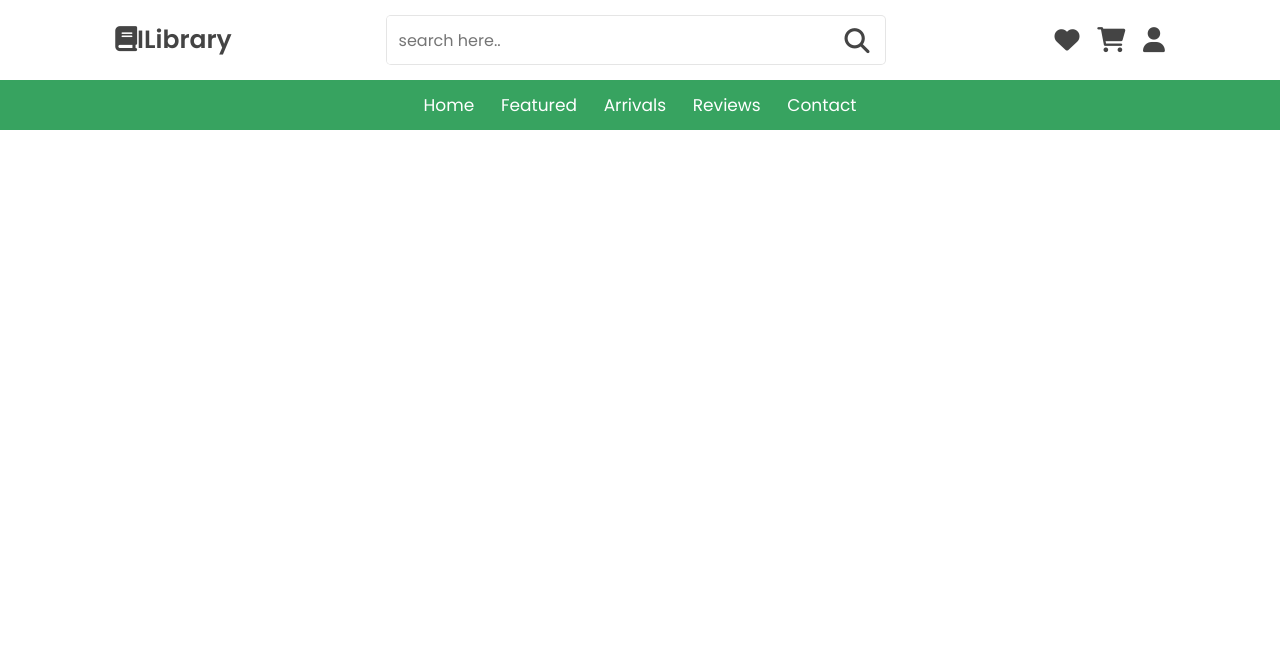
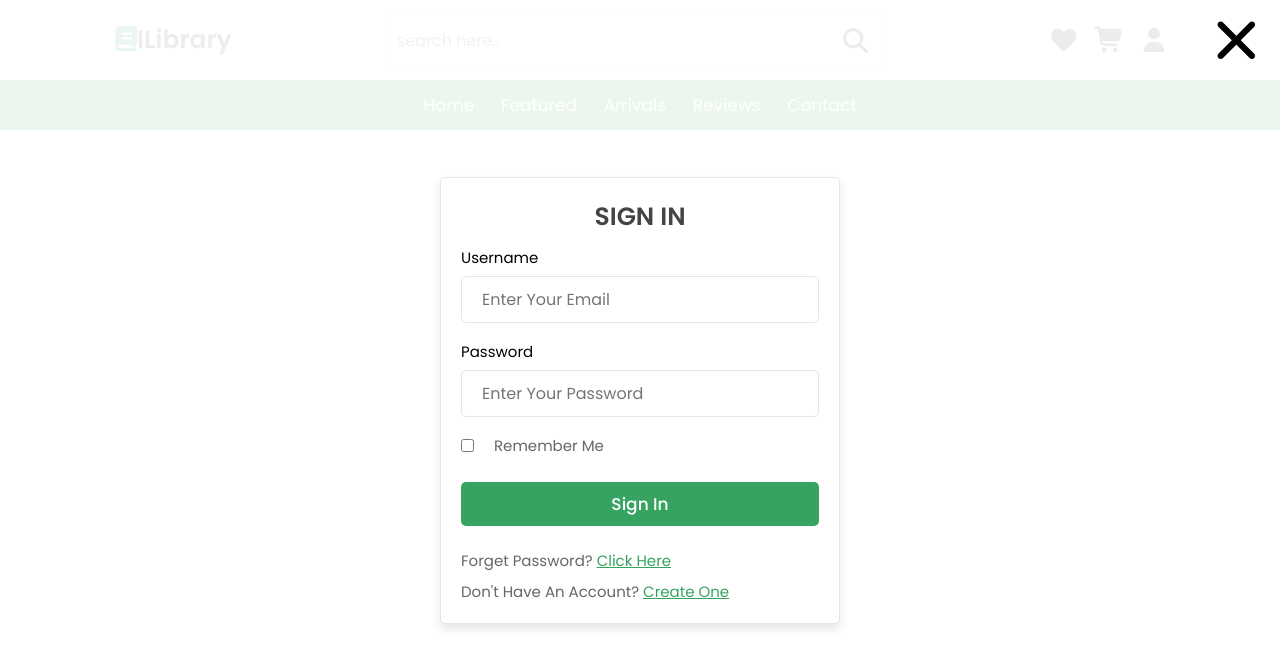
Before and after one commit to Saalu/iLibrary-Project, a plain HTML site: page index.html in a window 1280 px wide. Both pictures are taken after a click on the element 1153 px from the left and 39 px from the top of the page. Shown: the top 668 px of the page. Drawn offline with Linux system fonts and the light colour scheme.

Commit message:
Login Form

```diff
--- a/css/style.css
+++ b/css/style.css
@@ -41,6 +41,22 @@ html::-webkit-scrollbar-track {
 html::-webkit-scrollbar-thumb {
   background: var(--black);
 }
+
+.btn {
+  margin-top: 1rem;
+  display: inline-block;
+  padding: 0.9rem 3rem;
+  border-radius: 0.5rem;
+  color: var(--white);
+  background-color: var(--green);
+  font-size: 1.7rem;
+  cursor: pointer;
+  font-weight: 500;
+}
+
+.btn:hover {
+  background-color: var(--dark-green);
+}
 /* -------------------Setup End------------------- */
 
 .header .header-1 {
@@ -56,6 +72,9 @@ html::-webkit-scrollbar-thumb {
   font-size: 2.5rem;
   font-weight: bolder;
   color: var(--black);
+}
+.header .header-1 i {
+  color: var(--green);
 }
 
 .header .header-1 .search-form {
@@ -138,6 +157,119 @@ body {
   height: 300rem;
 }
 
+.bottom-navbar {
+  text-align: center;
+  background: var(--green);
+  position: fixed;
+  bottom: 0;
+  left: 0;
+  right: 0;
+  z-index: 1000;
+  display: none;
+}
+
+.bottom-navbar a {
+  font-size: 2.5rem;
+  padding: 2rem;
+  color: var(--white);
+}
+
+.bottom-navbar a:hover {
+  background: var(--dark-green);
+}
+
+.login-container {
+  display: flex;
+  align-items: center;
+  justify-content: center;
+  background: rgba(255, 255, 255, 0.9);
+  position: fixed;
+  top: 0;
+  right: 105%;
+  z-index: 1000;
+  height: 100%;
+  width: 100%;
+}
+
+.login-container.active {
+  right: 0;
+}
+
+.login-container form {
+  background-color: var(--white);
+
+  border: var(--border);
+  width: 40rem;
+  padding: 2rem;
+  box-shadow: var(--box-shadow);
+  border-radius: 0.5rem;
+  margin: 2rem;
+}
+
+.login-container form h3 {
+  font-size: 2.5rem;
+  text-transform: uppercase;
+  color: var(--black);
+  text-align: center;
+}
+
+.login-container form span {
+  display: block;
+  font-size: 1.5rem;
+  padding-top: 1rem;
+}
+
+.login-container form .box {
+  width: 100%;
+  margin: 0.7rem 0;
+  font-size: 1.6rem;
+  border: var(--border);
+  padding: 1rem 2rem;
+  border-radius: 0.5rem;
+}
+
+.login-container form .checkbox {
+  display: flex;
+  align-items: center;
+  gap: 2rem;
+  padding: 1rem 0;
+}
+
+.login-container form .checkbox label {
+  font-size: 1.5rem;
+  color: var(--light-black);
+  cursor: pointer;
+}
+
+.login-container form .btn {
+  text-align: center;
+  width: 100%;
+  margin: 1.5rem 0;
+}
+
+.login-container form p {
+  padding-top: 0.8rem;
+  color: var(--light-black);
+  font-size: 1.5rem;
+}
+.login-container form p a {
+  color: var(--green);
+  text-decoration: underline;
+}
+
+.login-container #close-login-btn {
+  font-size: 5rem;
+  position: absolute;
+  top: 1.5rem;
+  right: 2.5rem;
+  cursor: pointer;
+}
+.login-container #close-login-btn:hover {
+  color: var(--green);
+}
+
+/* ............Form End.............. */
+
 /* .........Media Queries........... */
 
 @media (max-width: 991px) {
@@ -151,8 +283,19 @@ body {
 }
 
 @media (max-width: 768px) {
+  html {
+    scroll-padding-top: 0;
+  }
+  body {
+    padding-bottom: 0;
+  }
+
   .header .header-2 {
     display: none;
+  }
+
+  .bottom-navbar {
+    display: block;
   }
 
   #search-btn {
--- a/index.html
+++ b/index.html
@@ -13,7 +13,7 @@
       referrerpolicy="no-referrer"
     />
 
-    <!-- <link rel="stylesheet" href="css/all.min.css" /> -->
+    <link rel="stylesheet" href="css/all.min.css" />
 
     <link rel="stylesheet" href="css/style.css" />
   </head>
@@ -55,6 +55,50 @@
     </header>
     <!-- =================Header End====================== -->
 
+    <!-- =================Footer Navbar====================== -->
+    <nav class="bottom-navbar">
+      <a href="#home" class="fas fa-home"></a>
+      <a href="#featured" class="fas fa-list"></a>
+      <a href="#arrivals" class="fas fa-tags"></a>
+      <a href="#reviews" class="fas fa-comments"></a>
+      <a href="#blogs" class="fas fa-blog"></a>
+    </nav>
+    <!-- =================Footer Navbar End====================== -->
+
+    <!-- =================Login Form End====================== -->
+    <div class="login-container">
+      <div id="close-login-btn" class="fas fa-times"></div>
+      <form action="">
+        <h3>sign in</h3>
+        <span>username</span>
+        <input
+          type="email"
+          name=""
+          class="box"
+          placeholder="enter your email"
+          id=""
+        />
+
+        <span>password</span>
+        <input
+          type="password"
+          name=""
+          class="box"
+          placeholder="enter your password"
+          id=""
+        />
+
+        <div class="checkbox">
+          <input type="checkbox" name="" id="remember-me" />
+          <label for="remember-me">remember me</label>
+        </div>
+        <input type="submit" value="sign in" class="btn" />
+        <p>forget password? <a href="#">click here</a></p>
+        <p>don't have an account? <a href="#">create one</a></p>
+      </form>
+    </div>
+    <!-- =================Login Form End====================== -->
+
     <script src="js/index.js"></script>
   </body>
 </html>
--- a/js/index.js
+++ b/js/index.js
@@ -4,6 +4,16 @@ document.querySelector("#search-btn").onclick = () => {
   searchForm.classList.toggle("active");
 };
 
+let loginForm = document.querySelector(".login-container");
+
+document.querySelector("#login-btn").onclick = () => {
+  loginForm.classList.toggle("active");
+};
+document.querySelector("#close-login-btn").onclick = () => {
+  loginForm.classList.remove("active");
+};
+
+//==============On Scroll==============//
 window.onscroll = () => {
   searchForm.classList.remove("active");
 
```
